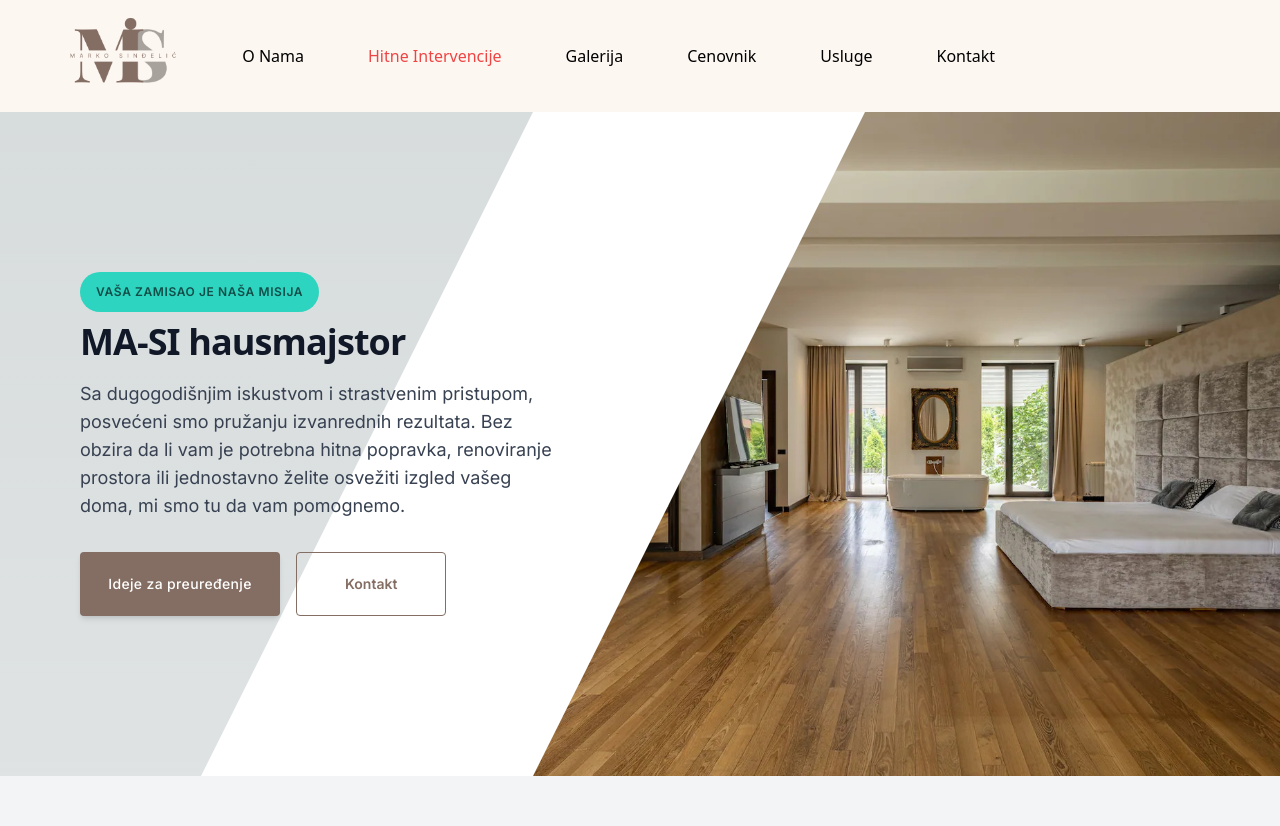
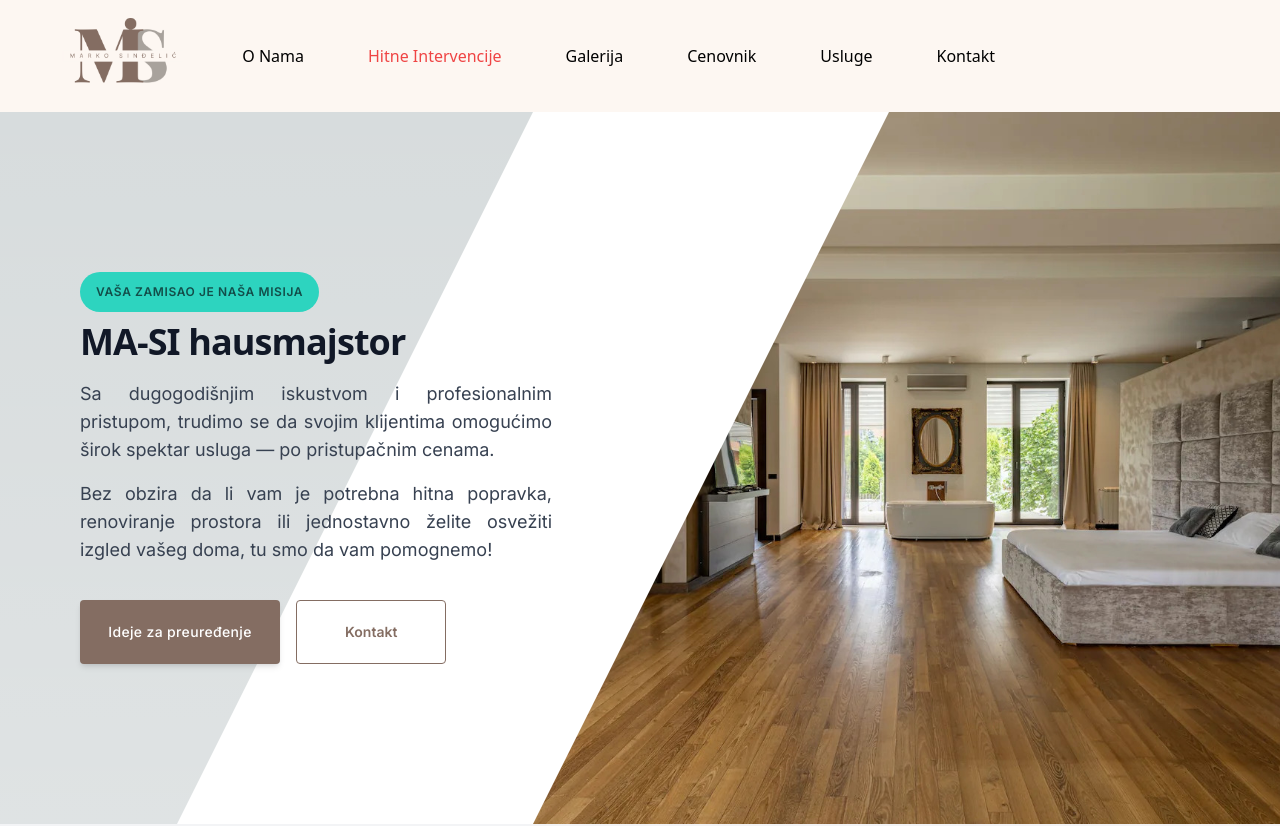
Before and after one commit to cehicm/ma-si-hausmajstor, a Next.js app: page / in a window 1280 px wide. Shown: the top 826 px of the page. Built offline with nearby package versions, Linux system fonts and the light colour scheme.

Commit message:
Update Hero component text

```diff
--- a/src/components/Hero.js
+++ b/src/components/Hero.js
@@ -1,5 +1,4 @@
 import Image from "next/image";
-import Link from "next/link";
 import logoImage from "../../public/images/hero-img.jpg";
 
 import ButtonBrown from "./buttons/ButtonBrown";
@@ -33,12 +32,21 @@ export default function Hero() {
 							{" "}
 							MA-SI hausmajstor{" "}
 						</h1>
-						<p className="pr-5 mb-8 text-base text-gray-700 md:text-lg">
-							Sa dugogodišnjim iskustvom i strastvenim pristupom, posvećeni smo
-							pružanju izvanrednih rezultata. Bez obzira da li vam je potrebna
-							hitna popravka, renoviranje prostora ili jednostavno želite
-							osvežiti izgled vašeg doma, mi smo tu da vam pomognemo.
-						</p>
+
+						<div className="pr-5 mb-3 text-base text-gray-700 md:text-lg max-w-2xl text-justify">
+							<p className="mb-4">
+								Sa dugogodišnjim iskustvom i profesionalnim pristupom, trudimo
+								se da svojim klijentima omogućimo širok spektar usluga &mdash;
+								po pristupačnim cenama.
+							</p>
+
+							<p className="mb-9">
+								Bez obzira da li vam je potrebna hitna popravka, renoviranje
+								prostora ili jednostavno želite osvežiti izgled vašeg doma, tu
+								smo da vam pomognemo!
+							</p>
+						</div>
+
 						<div className="flex gap-4 md:flex-row  items-center">
 							<ButtonBrown text="Ideje za preuređenje" url="#" />
 
```
